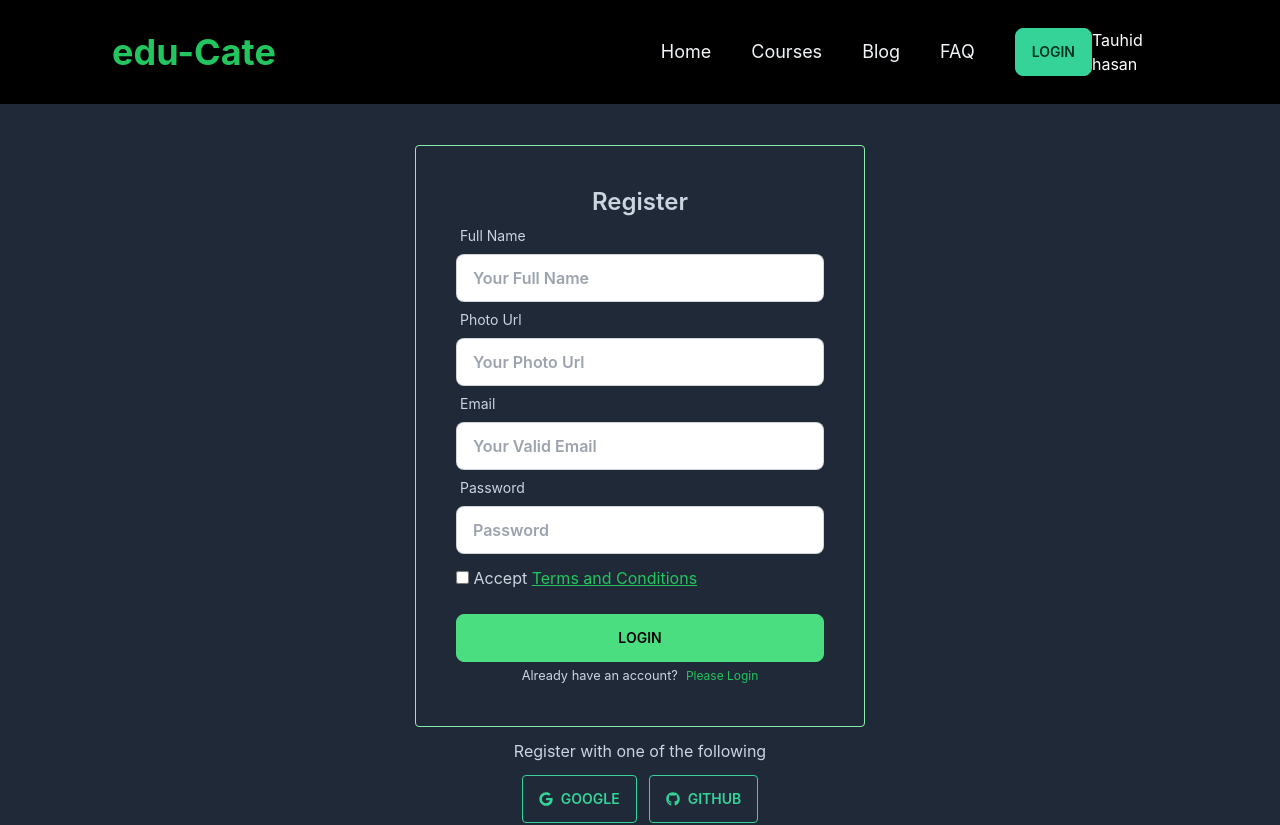
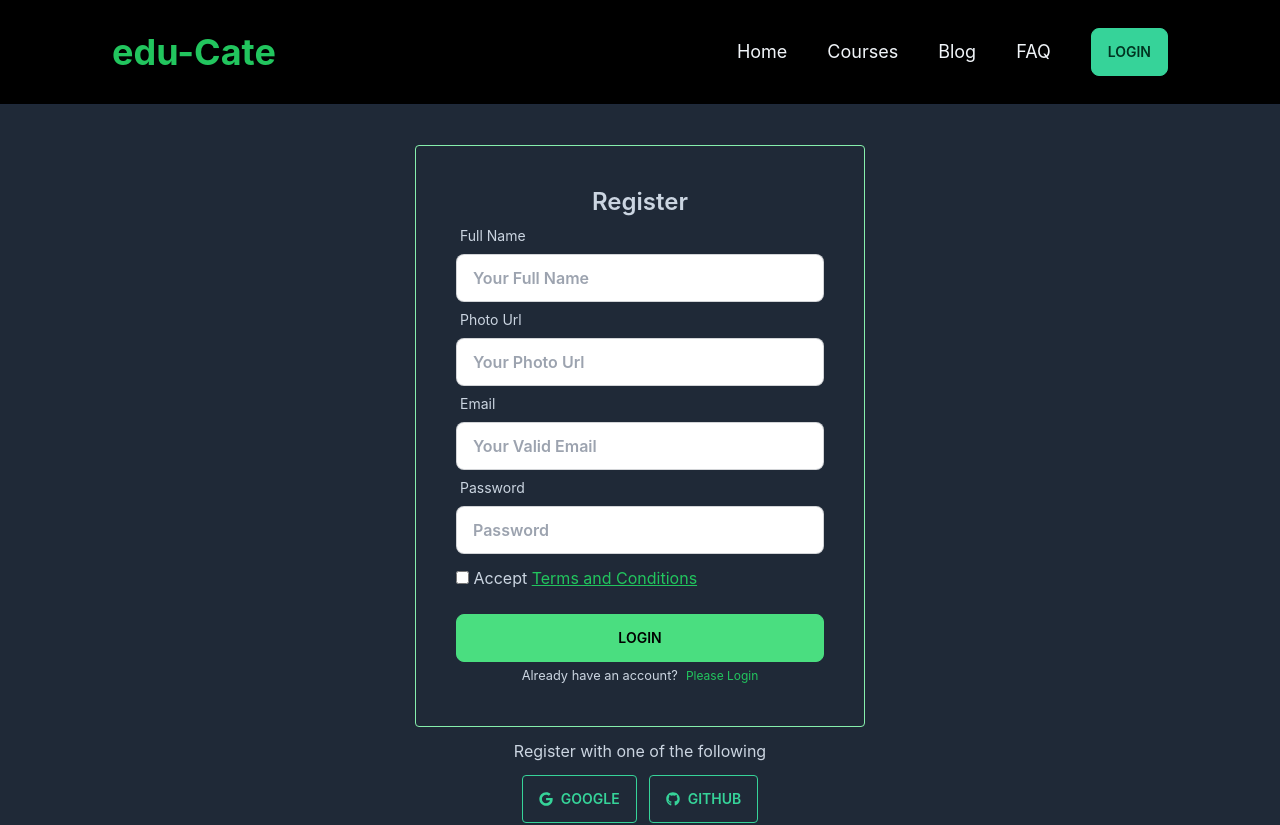
Before and after one commit to tauhid-hasan-dev/edu-cate-ed-tech-client, a React (Create React App) app: page /register in a window 1280 px wide. Shown: the top 825 px of the page. Built offline with nearby package versions, Linux system fonts and the light colour scheme; no server answers.

Commit message:
observer functions applied

```diff
--- a/package.json
+++ b/package.json
@@ -10,6 +10,7 @@
     "firebase": "^9.12.1",
     "react": "^18.2.0",
     "react-dom": "^18.2.0",
+    "react-hot-toast": "^2.4.0",
     "react-icons": "^4.6.0",
     "react-router-dom": "^6.4.2",
     "react-scripts": "5.0.1",
--- a/src/App.js
+++ b/src/App.js
@@ -1,3 +1,4 @@
+import { Toaster } from 'react-hot-toast';
 import { RouterProvider } from 'react-router-dom';
 import './App.css';
 import { router } from './routes/Routes/Routes';
@@ -6,6 +7,7 @@ function App() {
   return (
     <div >
       <RouterProvider router={router}></RouterProvider>
+      <Toaster />
     </div>
   );
 }
--- a/src/components/Login/Register/Register.js
+++ b/src/components/Login/Register/Register.js
@@ -1,13 +1,16 @@
 import React, { useContext } from 'react';
+import toast from 'react-hot-toast';
 import { FaGithub, FaGoogle } from 'react-icons/fa';
 import { Link } from 'react-router-dom';
 import { AuthContext } from '../../../contexts/AuthProvider';
 
 
+
+
 const Register = () => {
+    const { createUser } = useContext(AuthContext);
 
-    const { createUser } = useContext(AuthContext);
-    console.log(createUser);
+
 
     const handleSignUp = (event) => {
         event.preventDefault();
@@ -21,7 +24,8 @@ const Register = () => {
         createUser(email, password)
             .then(result => {
                 const user = result.user;
-                console.log(user)
+                console.log(user);
+
             })
             .catch(e => {
                 console.error(e);
--- a/src/components/shared/Header/Header.js
+++ b/src/components/shared/Header/Header.js
@@ -4,6 +4,7 @@ import { AuthContext } from '../../../contexts/AuthProvider';
 
 const Header = () => {
     const { user } = useContext(AuthContext);
+    console.log(user);
 
     return (
         <div className="navbar bg-black  border-b border-slate-800 shadow-md px-5  lg:px-28 py-5 ">
@@ -65,7 +66,7 @@ const Header = () => {
 
             </div>
             <Link to='/login' className='pl-20 lg:pl-10'><button className="btn  btn-sm lg:btn-md btn-success">Login</button></Link>
-            <p className='text-white'>{user?.displayName} </p>
+            <p className='text-white'>{user?.email} </p>
 
         </div>
     );
--- a/src/contexts/AuthProvider.js
+++ b/src/contexts/AuthProvider.js
@@ -1,18 +1,25 @@
-import React, { createContext } from 'react';
-import { createUserWithEmailAndPassword, getAuth } from "firebase/auth";
+import React, { createContext, useEffect, useState } from 'react';
+import { createUserWithEmailAndPassword, getAuth, onAuthStateChanged } from "firebase/auth";
 import app from '../firebase/firebase.config';
 
 const auth = getAuth(app);
 export const AuthContext = createContext();
 
 const AuthProvider = ({ children }) => {
-
+    const [user, setUser] = useState(null)
     const createUser = (email, password) => {
         return createUserWithEmailAndPassword(auth, email, password)
     }
-    const user = { displayName: "Tauhid hasan" }
 
+    useEffect(() => {
+        const unsubscribe = onAuthStateChanged(auth, (currentUser) => {
+            setUser(currentUser);
+        })
 
+        return () => {
+            unsubscribe()
+        }
+    }, [])
 
     const value = { user, createUser }
 
```
Also changed, not shown: 1 other file (tests, documents, lock files or other folders).
